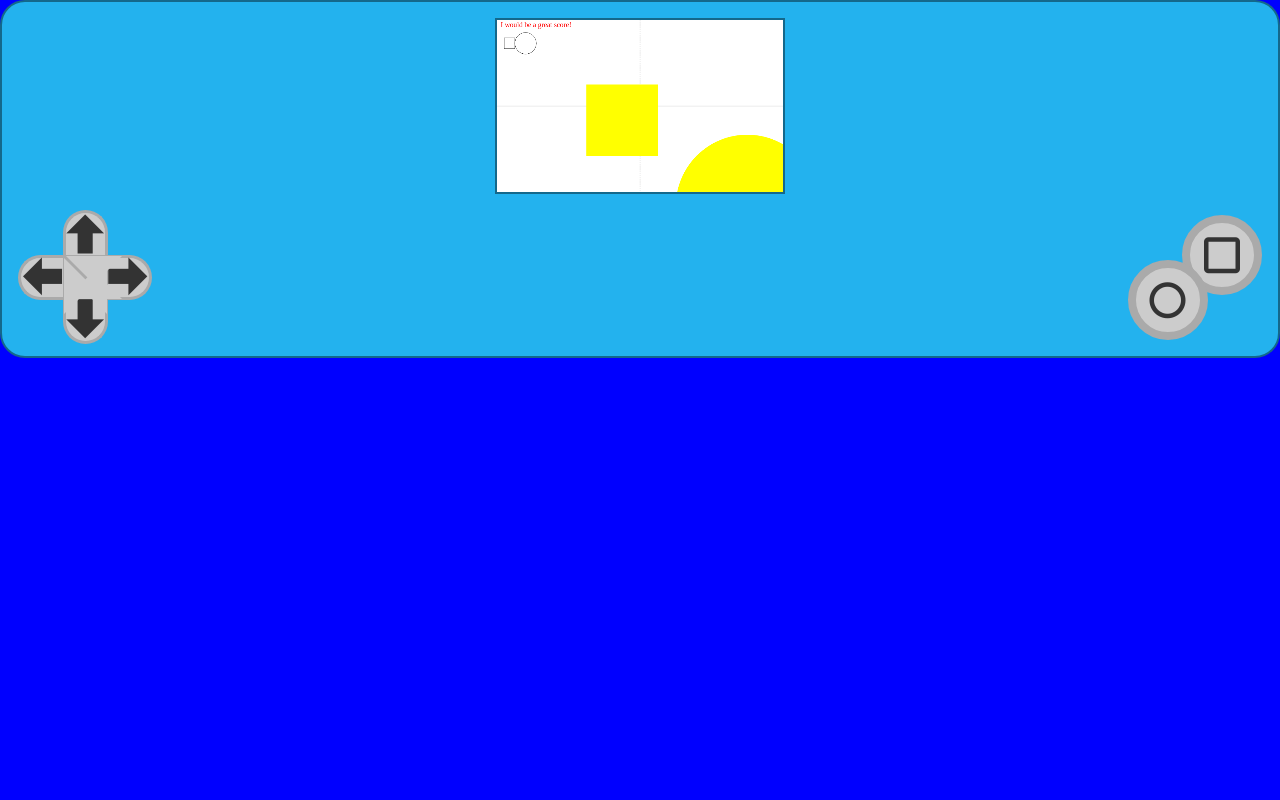
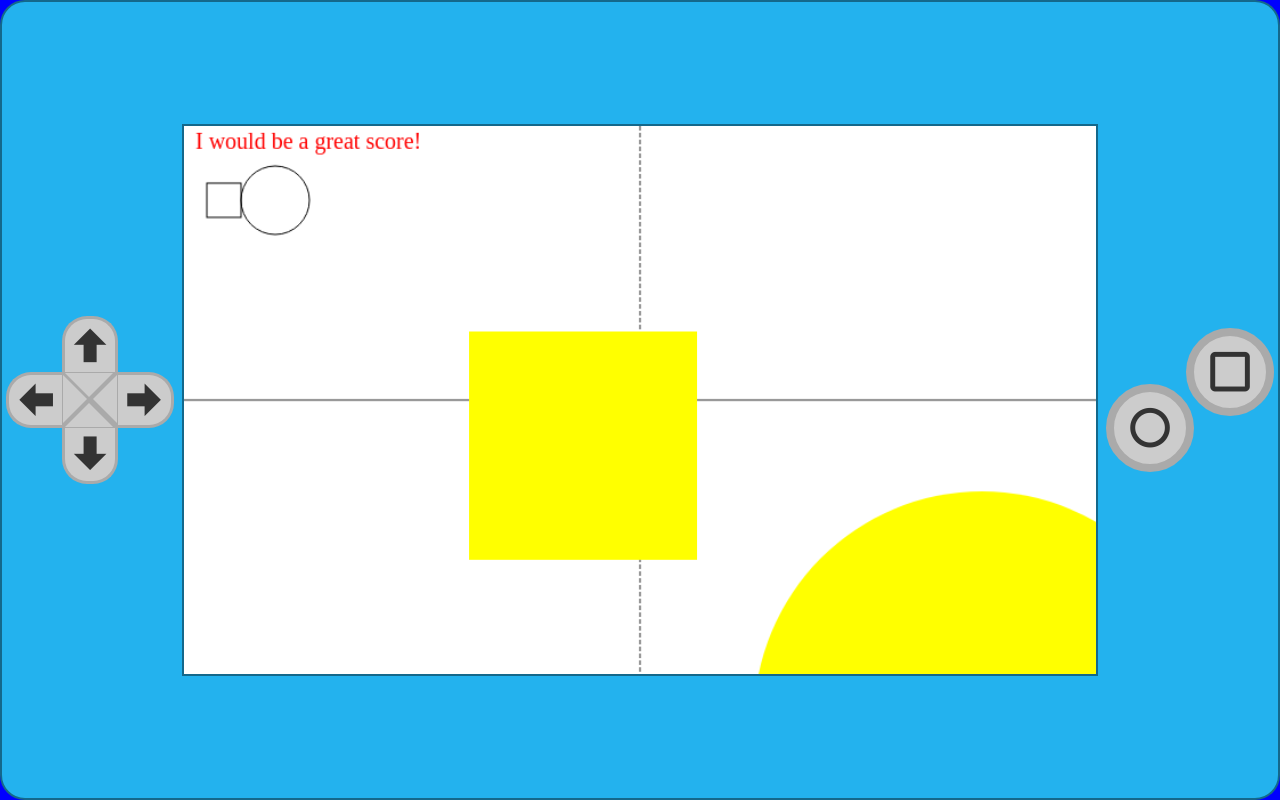
Before and after one commit to jonathan-santos/canvasrama, a plain HTML site: page chapter-1-game-prototype/1-basic-drawing/index.html in a window 1280 px wide. Drawn offline with Linux system fonts and the light colour scheme; files whose address does not match are found by name.

Commit message:
Improved elements display in landscape devices

```diff
--- a/canvasrama.css
+++ b/canvasrama.css
@@ -3,6 +3,7 @@
     --border-color: #14688b;
     --background-color: #EEEEEE;
 
+    --top-height: 2rem;
     --canvas-height: 11rem;
     --title-height: 1rem;
     --button-size: 2.8rem;
@@ -232,7 +233,7 @@ canvas {
     }
 }
 
-@media (max-width: 1110px) {
+@media (max-width: 1110px) and (orientation: portrait) {
     :root {
         --canvas-height: 35rem;
         --title-height: 2.5rem;
@@ -248,7 +249,7 @@ canvas {
     }
 }
 
-@media (max-width: 800px) {
+@media (max-width: 800px) and (orientation: portrait) {
     :root {
         --canvas-height: 30rem;
         --title-height: 3rem;
@@ -260,7 +261,7 @@ canvas {
     }
 }
 
-@media (max-width: 600px) {
+@media (max-width: 600px) and (orientation: portrait) {
     :root {
         --canvas-height: 20rem;
         --title-height: 1rem;
@@ -272,7 +273,7 @@ canvas {
     }
 }
 
-@media (max-width: 450px) {
+@media (max-width: 450px) and (orientation: portrait) {
     :root {
         --canvas-height: 15rem;
         --title-height: 1rem;
@@ -284,7 +285,7 @@ canvas {
     }
 }
 
-@media (max-width: 380px) {
+@media (max-width: 380px) and (orientation: portrait) {
     :root {
         --canvas-height: 15rem;
         --title-height: 1rem;
@@ -316,14 +317,15 @@ canvas {
     }
 
     .canvasrama {
-        grid-template-columns: var(--button-size) var(--button-size) var(--button-size) auto var(--button-size) var(--button-size) var(--button-size) 0;
-        grid-template-rows: var(--canvas-height) var(--title-height) var(--button-size) var(--button-size) var(--button-size) var(--bottom-size);
-        height: calc(var(--canvas-height) + var(--title-height) + (var(--button-size) * 3 ) + var(--bottom-size));
+        grid-template-columns: var(--button-size) var(--button-size) var(--button-size) var(--canvas-padding) auto var(--canvas-padding) var(--button-size) var(--button-size) var(--button-size) 0;
+        grid-template-rows: var(--top-height) auto var(--button-size) var(--button-size) var(--button-size) auto var(--bottom-size);
+        height: 100vh;
+        padding: 0.25rem;
     }
 
     canvas {
-        grid-column: 1 / span 7;
-        grid-row: 1;
+        grid-column: 5;
+        grid-row: 1 / 8;
     }
 
     .canvasrama .up {
@@ -347,18 +349,70 @@ canvas {
     }
 
     .canvasrama .circle {
-        grid-column: 5 / span 2;
+        grid-column: 7 / span 2;
         grid-row: 4 / span 2;
     }
 
     .canvasrama .square {
-        grid-column: 6 / span 2;
+        grid-column: 8 / span 2;
         grid-row: 3  / span 2;
     }
 
     .canvasrama .center {
         grid-column: 2;
         grid-row: 4;
+    }
+}
+
+@media (max-height: 1110px) and (orientation: landscape) {
+    :root {
+        --top-height: 1rem;
+        --canvas-padding: 0.5rem;
+        --button-size: 4.5rem;
+        --bottom-size: 1rem;
+
+        --move-button-size: 2.1rem;
+        --action-button-size: 7rem;
+    }
+
+    canvas {
+        width: 960px;
+    }
+}
+
+@media (max-height: 800px) and (orientation: landscape) {
+    :root {
+        --top-height: 1rem;
+        --canvas-padding: 0.5rem;
+        --button-size: 3.5rem;
+        --bottom-size: 1rem;
+
+        --move-button-size: 1.55rem;
+        --action-button-size: 5.5rem;
+    }
+}
+
+@media (max-height: 420px) and (orientation: landscape) {
+    :root {
+        --top-height: 1rem;
+        --canvas-padding: 0.5rem;
+        --button-size: 2.75rem;
+        --bottom-size: 1rem;
+
+        --move-button-size: 1.2rem;
+        --action-button-size: 4rem;
+    }
+}
+
+@media (max-height: 330px) and (orientation: landscape) {
+    :root {
+        --top-height: 1rem;
+        --canvas-padding: 0.5rem;
+        --button-size: 2.5rem;
+        --bottom-size: 1rem;
+
+        --move-button-size: 1.05rem;
+        --action-button-size: 4rem;
     }
 }
 /* #endregion */
```
